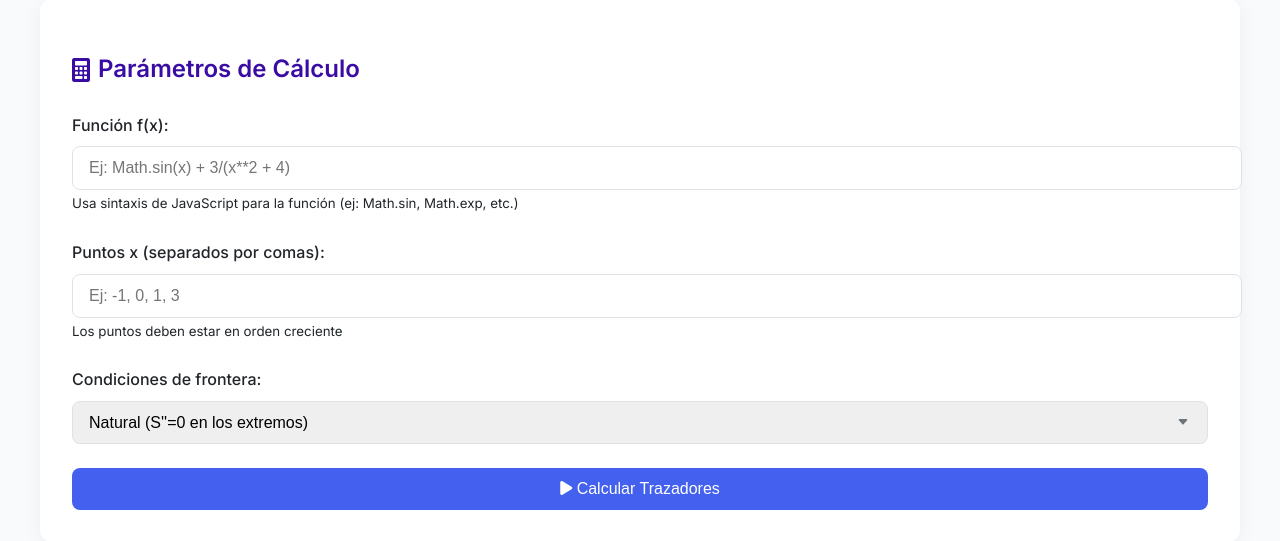
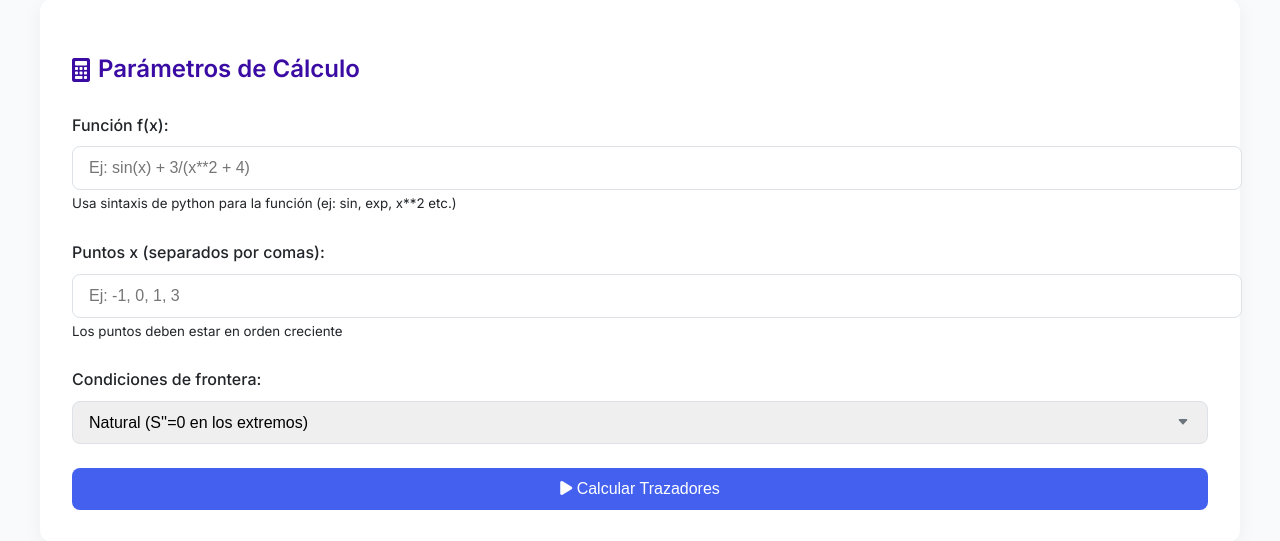
Before and after one commit to DylanA0110/TrazadoresCubicosPJ, a Flask app: page / in a window 1280 px wide. Shown: the part 202-743 px from the top of the page. Run offline with Flask 3, Linux system fonts and the light colour scheme.

Commit message:
cambiando cositas del html

```diff
--- a/templates/index.html
+++ b/templates/index.html
@@ -297,8 +297,8 @@
 
             <div class="form-group">
                 <label for="funcion" class="form-label">Función f(x):</label>
-                <input type="text" id="funcion" class="form-control" placeholder="Ej: Math.sin(x) + 3/(x**2 + 4)">
-                <small class="text-muted">Usa sintaxis de JavaScript para la función (ej: Math.sin, Math.exp, etc.)</small>
+                <input type="text" id="funcion" class="form-control" placeholder="Ej: sin(x) + 3/(x**2 + 4)">
+                <small class="text-muted">Usa sintaxis de python para la función (ej: sin, exp, x**2 etc.)</small>
             </div>
 
             <div class="form-group">
```
